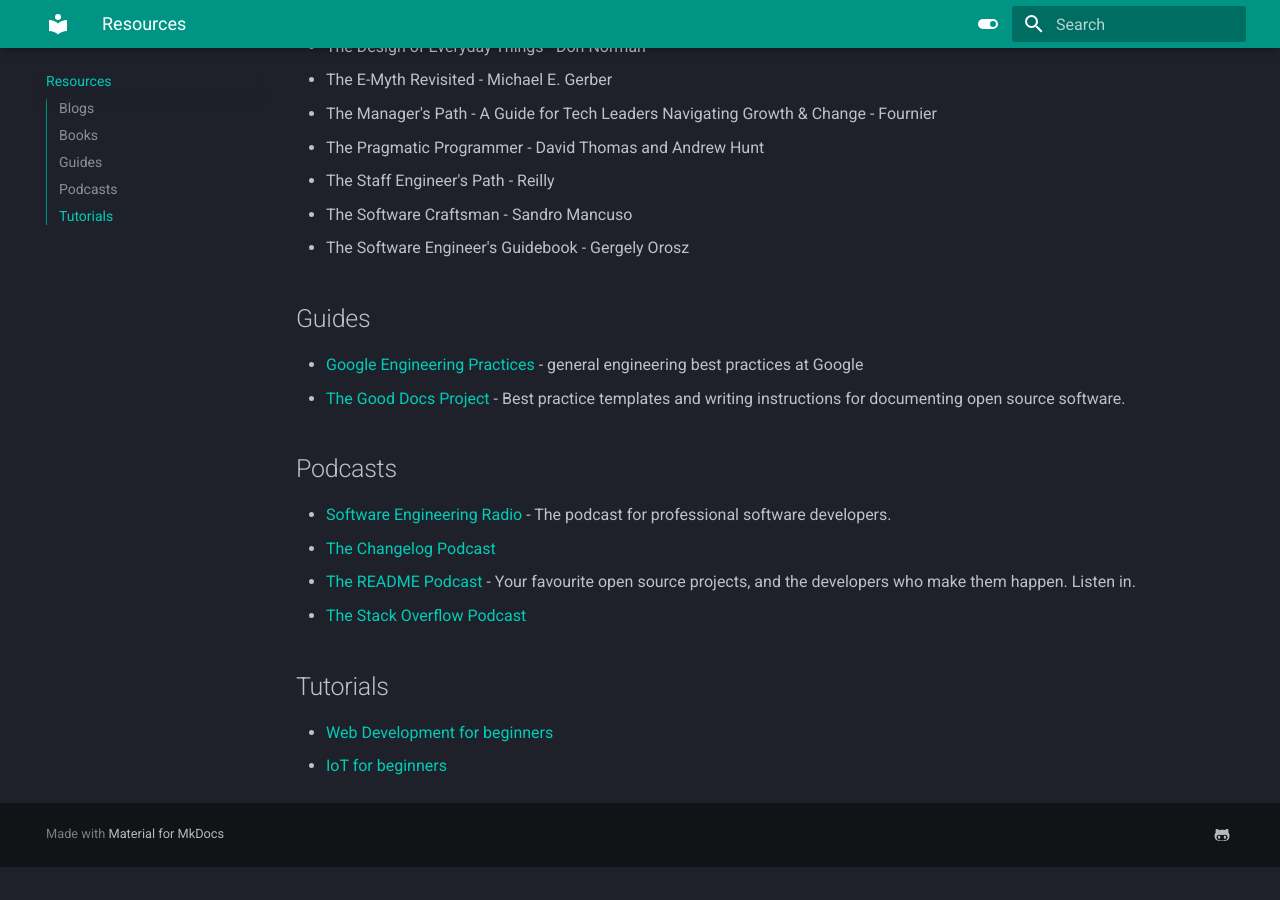
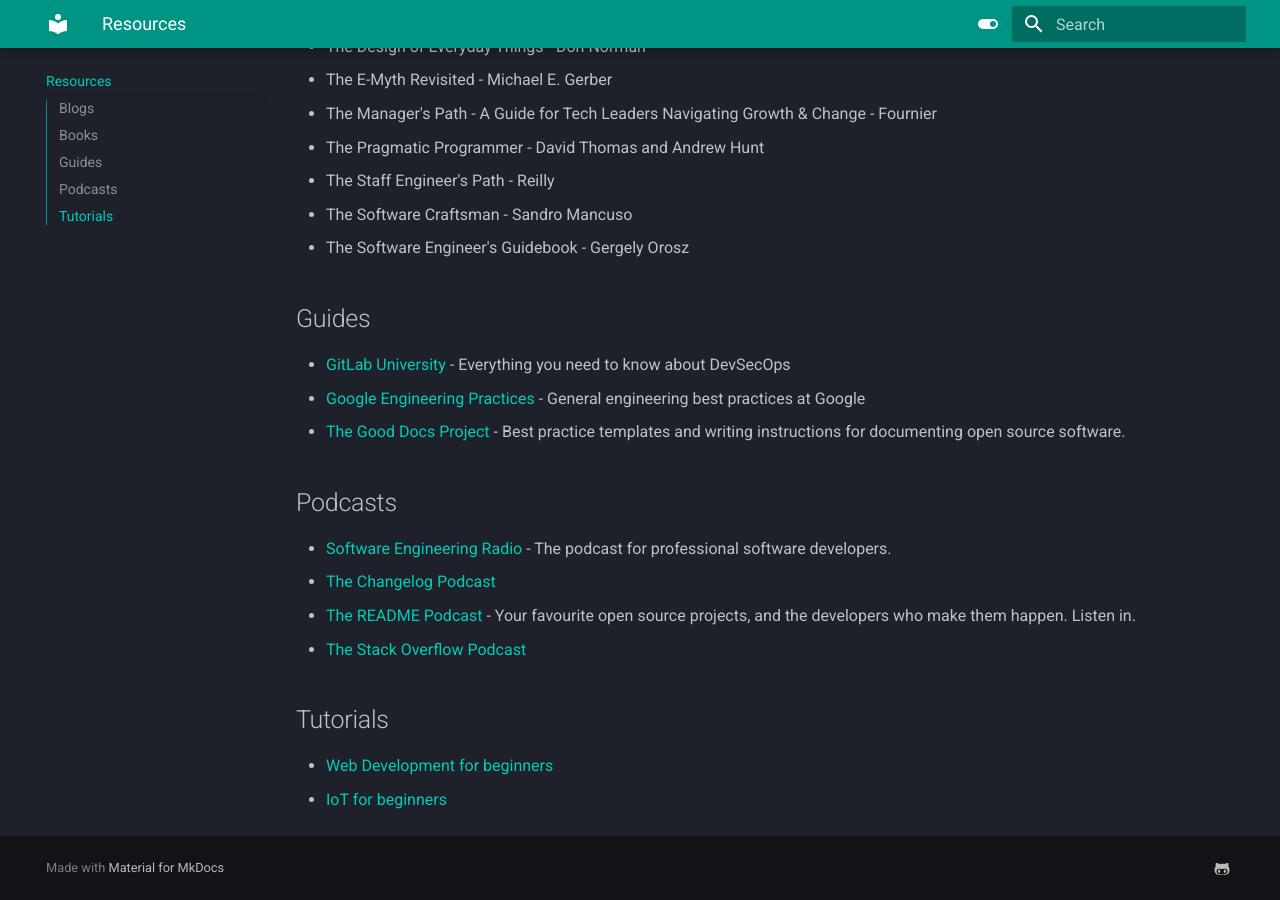
Before and after one commit to kieran-ryan/leabhar-cliste, an MkDocs documentation site: the page built from docs/resources.md, in a window 1280 px wide and 900 px high, scrolled down 1326 px. Built offline with MkDocs 1.6.1 and Material for MkDocs 9.7.7, drawn with Linux system fonts in a browser that asks for light colours; before the commit the page ends 2193 px from its top, so only the background shows below that.

Commit message:
GitLab University DevSecOps certifications

```diff
--- a/docs/resources.md
+++ b/docs/resources.md
@@ -44,7 +44,8 @@
 
 ## Guides
 
-- [Google Engineering Practices](https://google.github.io/eng-practices/) - general engineering best practices at Google
+- [GitLab University](https://university.gitlab.com) - Everything you need to know about DevSecOps
+- [Google Engineering Practices](https://google.github.io/eng-practices/) - General engineering best practices at Google
 - [The Good Docs Project](https://thegooddocsproject.dev) - Best practice templates and writing instructions for documenting open source software.
 
 ## Podcasts
```
